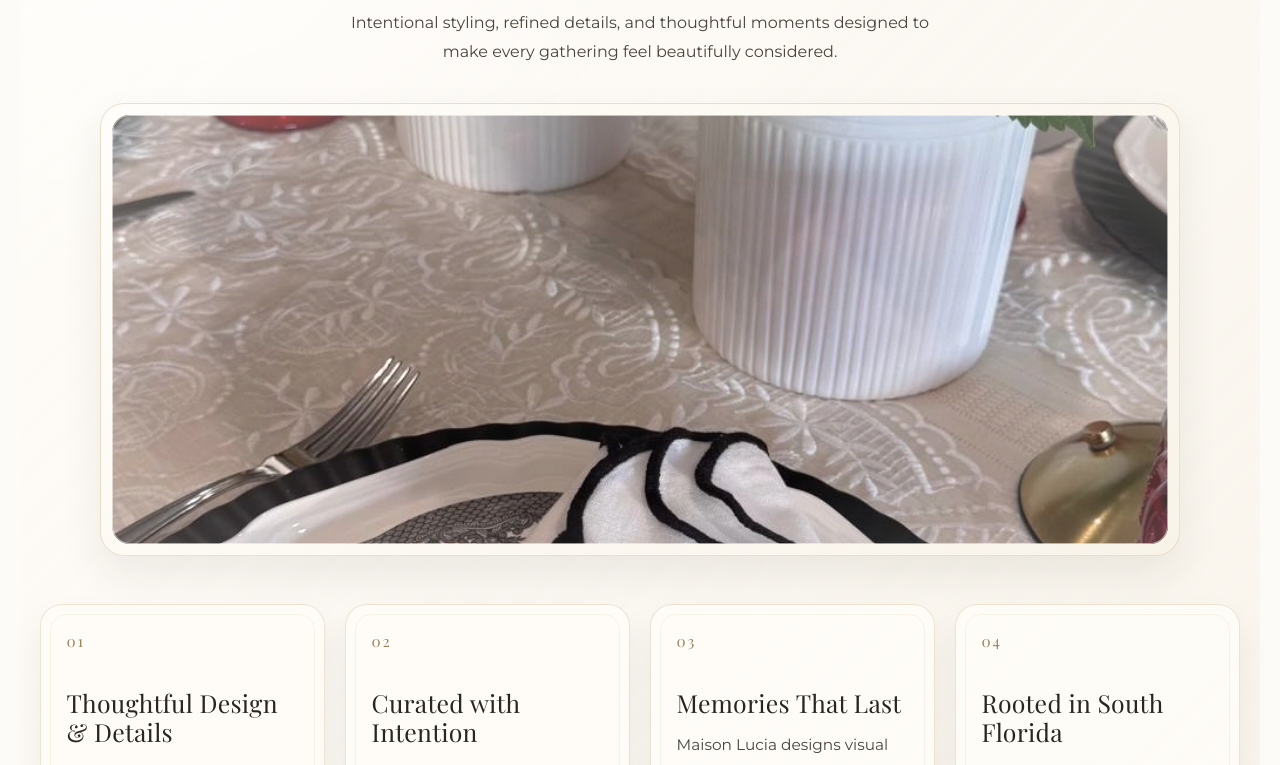
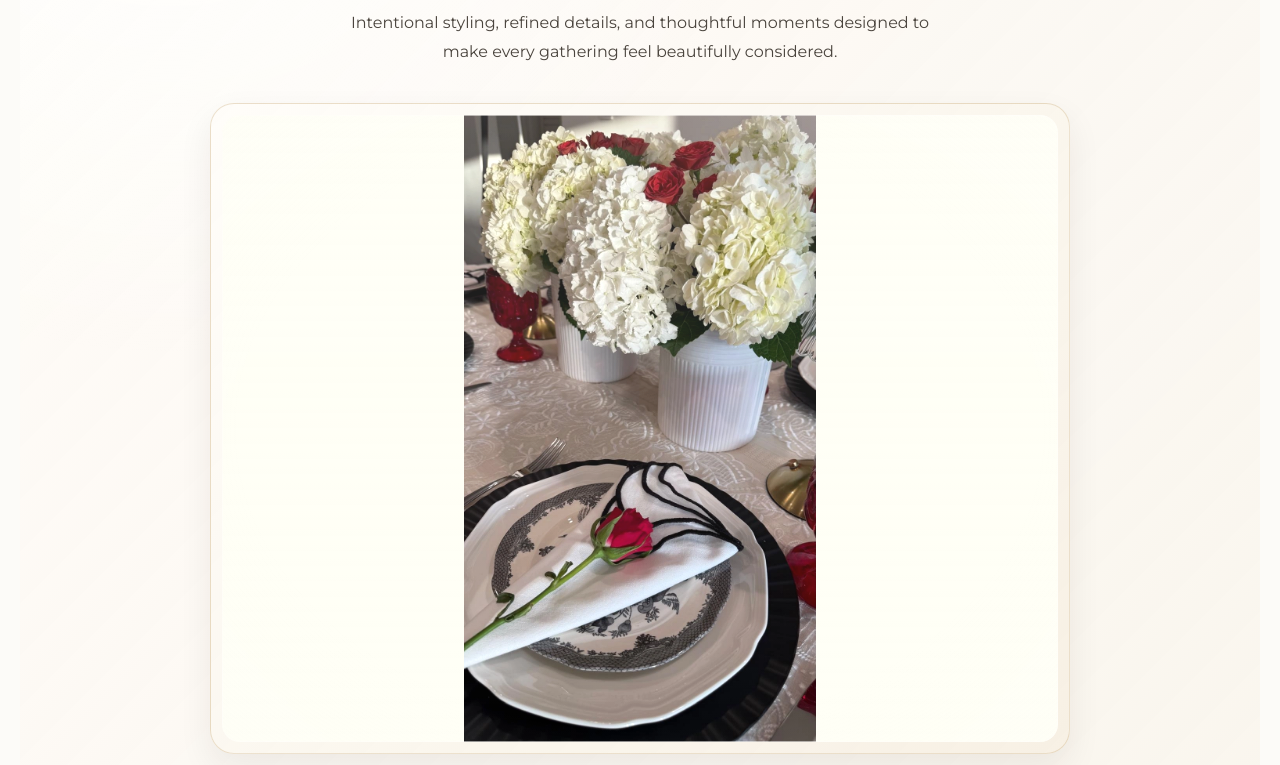
Before and after one commit to DrRobF/maison-lucia-site, a Next.js app: page / in a window 1280 px wide. Shown: the part 1375-2140 px from the top of the page. Built offline with nearby package versions, Linux system fonts and the light colour scheme.

Commit message:
Fix approach section image crop

```diff
--- a/styles/Home.module.css
+++ b/styles/Home.module.css
@@ -287,16 +287,16 @@
   position: relative;
   margin: 0 auto clamp(2rem, 4vw, 3rem);
   padding: clamp(0.45rem, 1vw, 0.7rem);
-  max-width: 1080px;
+  max-width: 860px;
   overflow: hidden;
   border: 1px solid rgba(194, 163, 110, 0.3);
   border-radius: 24px;
   background: linear-gradient(
     135deg,
-    rgba(255, 253, 249, 0.95),
-    rgba(248, 242, 232, 0.8)
+    rgba(255, 253, 249, 0.98),
+    rgba(246, 239, 226, 0.86)
   );
-  box-shadow: 0 18px 42px rgba(38, 32, 23, 0.08);
+  box-shadow: 0 14px 34px rgba(38, 32, 23, 0.07);
 }
 
 .featureEditorialImageWrap::before {
@@ -308,8 +308,8 @@
   background:
     radial-gradient(
       ellipse at center,
-      rgba(255, 255, 255, 0) 54%,
-      rgba(252, 251, 248, 0.24) 100%
+      rgba(255, 255, 255, 0) 68%,
+      rgba(252, 251, 248, 0.16) 100%
     ),
     linear-gradient(to bottom, rgba(255, 253, 249, 0.16), rgba(255, 253, 249, 0));
   box-shadow: inset 0 0 0 1px rgba(255, 253, 249, 0.55);
@@ -318,10 +318,11 @@
 
 .featureEditorialImage {
   width: 100%;
-  aspect-ratio: 16 / 6.5;
+  aspect-ratio: 4 / 3;
   display: block;
-  object-fit: cover;
+  object-fit: contain;
   object-position: center;
+  background: #fbf6ec;
   border-radius: 18px;
   filter: saturate(0.95) contrast(1.02) brightness(1.03);
 }
```
